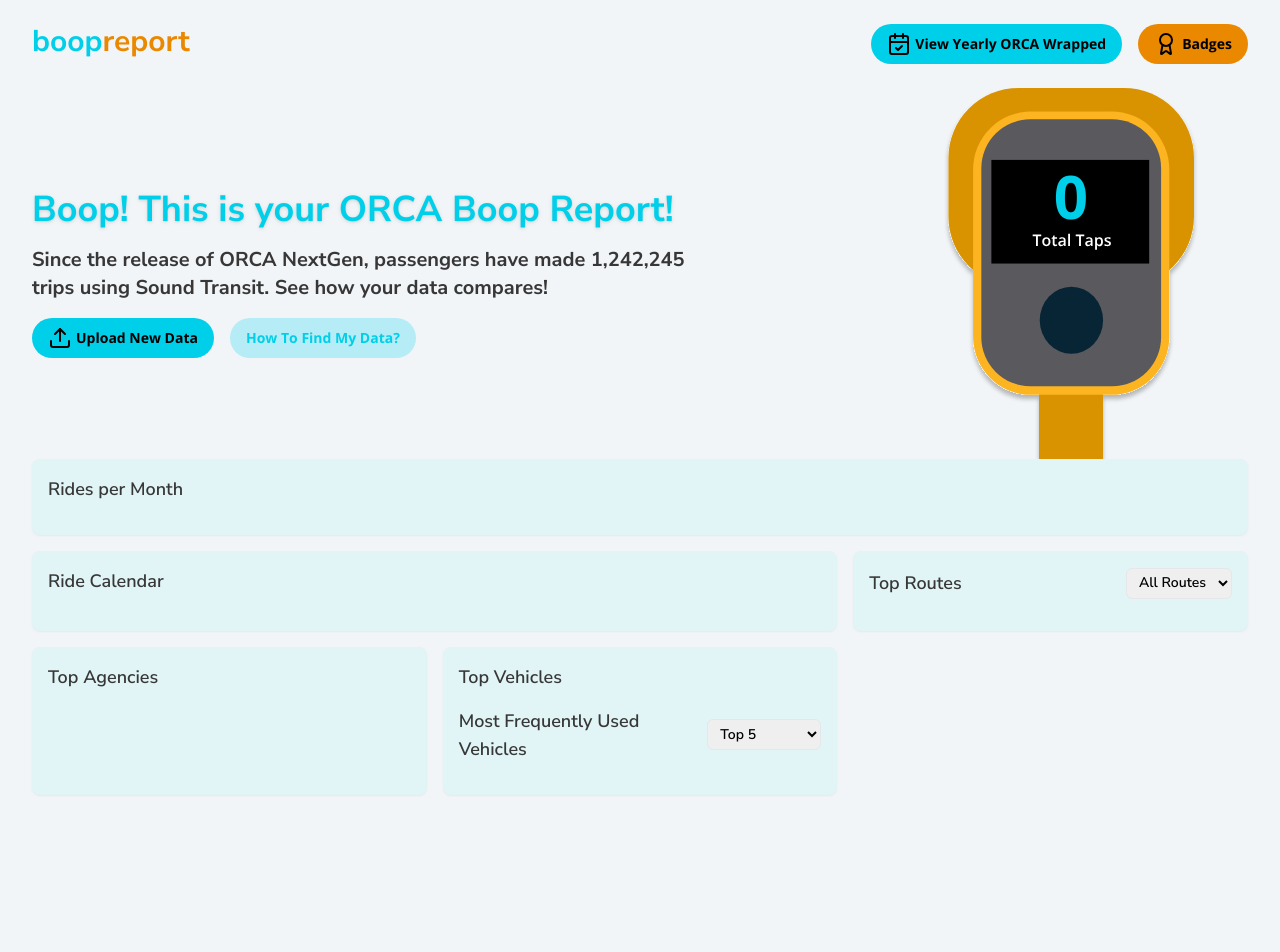
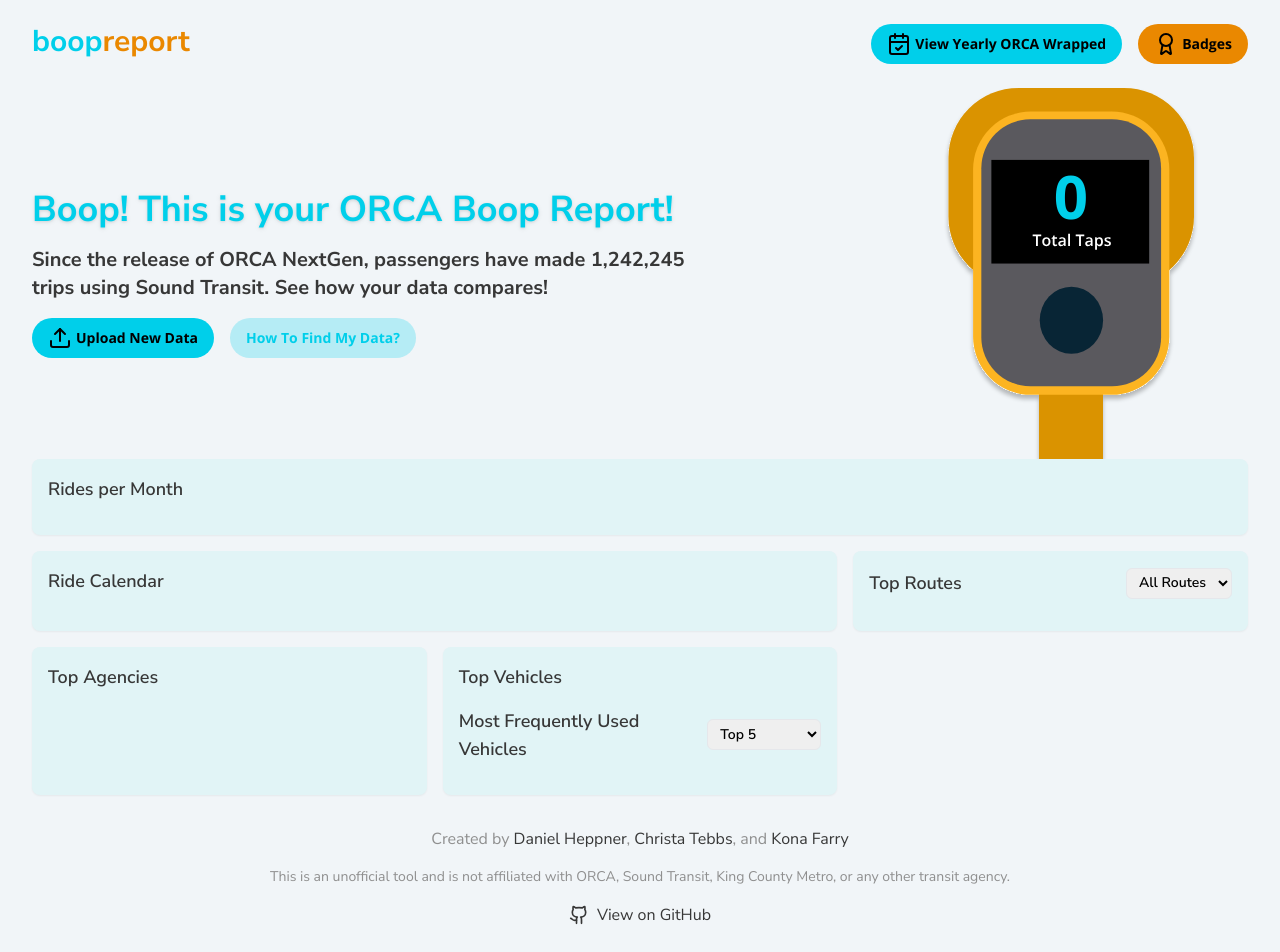
Before and after one commit to danielhep/boop-report, a Next.js app: page / in a window 1280 px wide. Shown: the top 952 px of the page. Before the commit the page ends 824 px from the top, so only its background shows below. Built offline with nearby package versions, Linux system fonts and the light colour scheme.

Commit message:
Add Footer component and set default limit for TopVehiclesChart

```diff
--- a/app/layout.tsx
+++ b/app/layout.tsx
@@ -4,6 +4,7 @@
 import BoopReport from "@/components/BoopReport";
 import { Award, CalendarCheck } from "lucide-react";
 import { OrcaStoreProvider } from "@/lib/store/orcaStoreProvider";
+import Footer from "@/components/Footer";
 
 const NunitoSans = Nunito_Sans({
 	subsets: ["latin"],
@@ -28,7 +29,7 @@
 	return (
 		<html lang="en">
 			<body
-				className={`${NunitoSans.variable} ${OpenSans.variable} antialiased text-text-main font-nunito bg-gradient-to-b from-body-background to-body-background-secondary min-h-screen`}
+				className={`${NunitoSans.variable} ${OpenSans.variable} antialiased text-text-main font-nunito bg-gradient-to-b from-body-background to-body-background-secondary min-h-screen flex flex-col`}
 			>
 				<OrcaStoreProvider>
 					<header className="flex my-6 mx-8 justify-between">
@@ -43,6 +44,7 @@
 						</div>
 					</header>
 					{children}
+					<Footer />
 				</OrcaStoreProvider>
 			</body>
 		</html>
--- /dev/null
+++ b/components/Footer.tsx
@@ -0,0 +1,49 @@
+import { Github } from "lucide-react";
+import Link from "next/link";
+
+export default function Footer() {
+  return (
+    <footer className="mt-auto py-8 px-8 text-text-muted">
+      <div className="max-w-4xl mx-auto text-center">
+        <p className="mb-4">
+          Created by{" "}
+          <Link
+            href="https://github.com/danielhep"
+            className="text-text-main hover:underline"
+            target="_blank"
+          >
+            Daniel Heppner
+          </Link>
+          ,{" "}
+          <Link
+            href="https://github.com/"
+            className="text-text-main hover:underline"
+            target="_blank"
+          >
+            Christa Tebbs
+          </Link>
+          , and{" "}
+          <Link
+            href="https://github.com/"
+            className="text-text-main hover:underline"
+            target="_blank"
+          >
+            Kona Farry
+          </Link>
+        </p>
+        <p className="mb-4 text-sm">
+          This is an unofficial tool and is not affiliated with ORCA, Sound Transit, King County Metro,
+          or any other transit agency.
+        </p>
+        <Link
+          href="https://github.com/danielhep/boop-report"
+          className="inline-flex items-center gap-2 text-text-main hover:underline"
+          target="_blank"
+        >
+          <Github size={20} />
+          View on GitHub
+        </Link>
+      </div>
+    </footer>
+  );
+}
--- a/components/cards/TopVehiclesChart.tsx
+++ b/components/cards/TopVehiclesChart.tsx
@@ -5,7 +5,7 @@
 import { useState } from "react";
 
 export default function TopVehiclesChartCard() {
-    const [limit, setLimit] = useState<number | null>(null);
+    const [limit, setLimit] = useState<number | null>(5);
 
     return (
         <>
```
